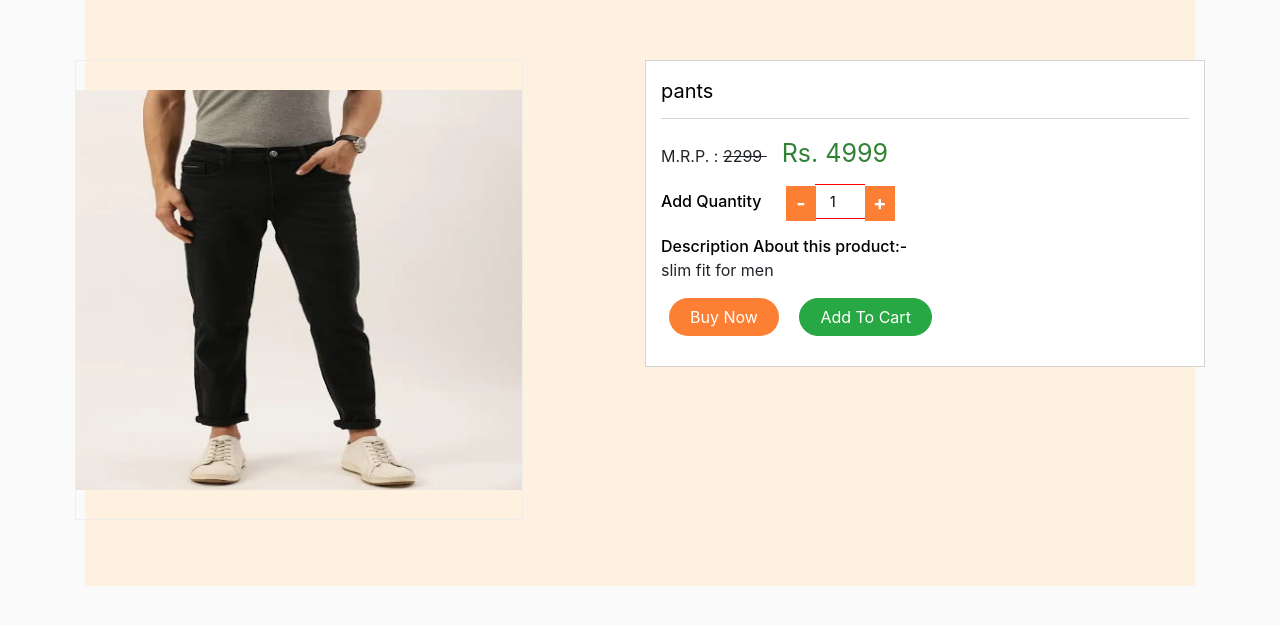
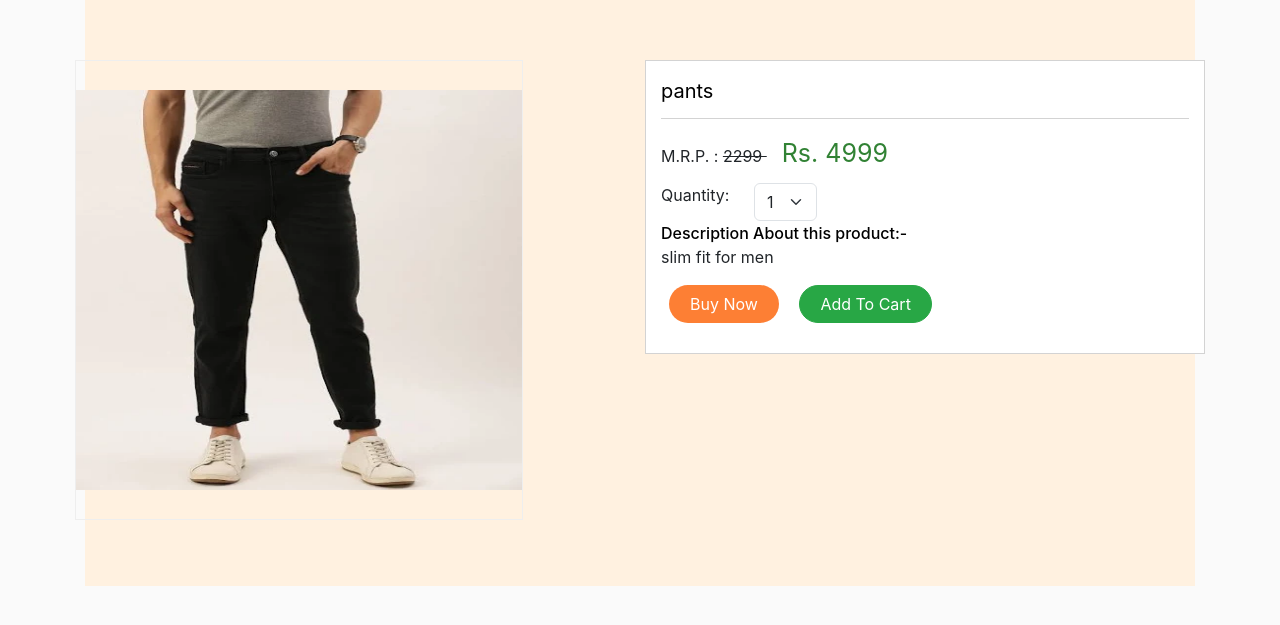
Before and after one commit to adilyb/Showmen, a Django app: a page that uses showmen/templates/product_view.html in a window 1280 px wide. Shown: the part 107-732 px from the top of the page. Run offline with Django 3.2, Linux system fonts and the light colour scheme; data comes from the database, SQL or seed files in the repository; both versions use the stored data as it was after the commit; some libraries are stand-ins or nearby versions.

Commit message:
product quantities

```diff
--- a/showmen/cartapp/cart.py
+++ b/showmen/cartapp/cart.py
@@ -11,14 +11,15 @@ class Cart():
 
         self.cart = cart
 
-    def add(self, product):
+    def add(self, product, quantity):
         product_id = str(product.id)
+        product_qty = str(quantity)
 
         #logic
         if product_id in self.cart:
             pass
         else:
-            self.cart[product_id] = {'price': str(product.price)}
+            self.cart[product_id] = int(product_qty)
 
         self.session.modified = True
 
@@ -33,3 +34,7 @@ class Cart():
         products = Product.objects.filter(id__in = product_ids)
         #return those looked up products
         return products
+
+    def get_quants(self):
+        quantities = self.cart
+        return quantities
--- a/showmen/mainapp/views.py
+++ b/showmen/mainapp/views.py
@@ -12,6 +12,7 @@ def store(request, slug_url=None):
 
     if slug_url != None:
         categ_slug_var = get_object_or_404(ProductCategory, slug=slug_url)
+
         product_list = Product.objects.filter(category=categ_slug_var, available=True)
 
     else:
@@ -35,7 +36,6 @@ def store(request, slug_url=None):
 def category_list(request):
 
     queryset = ProductCategory.objects.all()
-
     return render(request, 'main.html', {'categorylist':queryset})
 
 
--- a/showmen/templates/product_view.html
+++ b/showmen/templates/product_view.html
@@ -27,14 +27,19 @@
                   <span> M.R.P. : <i class="fa fa-inr"></i> <del> 2299 </del> </span>
                   <span class="price"> Rs. {{ prod.price }} </span>
                </div>
-               <div class="_p-add-cart">
-                  <div class="_p-qty">
-                     <span>Add Quantity</span>
-                     <div class="value-button decrease_" id="" value="Decrease Value">-</div>
-                     <input type="number" name="qty" id="number" value="1" />
-                     <div class="value-button increase_" id="" value="Increase Value">+</div>
+
+                  <div class="row ">
+                     <div class="col-md-2">Quantity: </div>
+                     <div class="col-md-2">
+                        <select class="form-select" id="qty-cart" aria-label="Default select example">
+                           <option selected>1</option>
+                           <option value="1">1</option>
+                           <option value="2">2</option>
+                           <option value="3">3</option>
+                         </select>
+                     </div>
                   </div>
-               </div>
+
                <div class="_p-features">
                   <span> Description About this product:- </span>
                   {{ prod.product_desc }}
@@ -74,6 +79,7 @@
          url: '{% url "add_cart" %}',
          data: {
             product_id: $("#cart-id").val(),
+            product_qty: $("#qty-cart option:selected").text(),
             csrfmiddlewaretoken: '{{ csrf_token }}',
             action: 'post',
          },
```
Also changed, not shown: showmen/cartapp/views.py (+5 -2 lines), showmen/templates/cart.html (+22 -5 lines), showmen/db.sqlite3.
